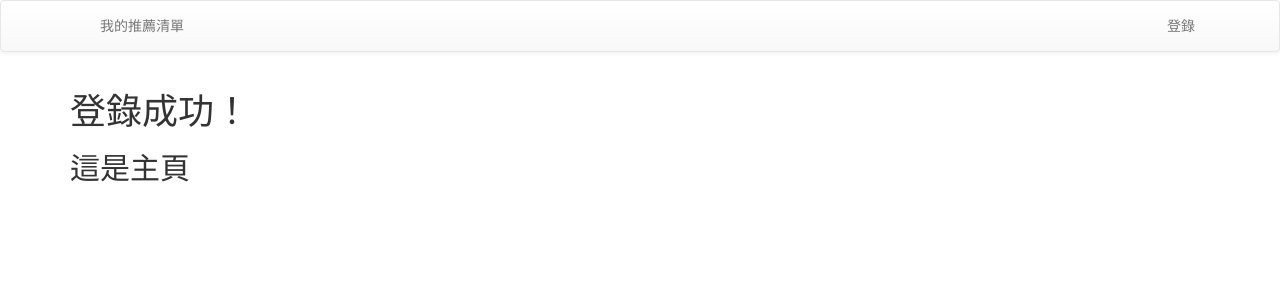
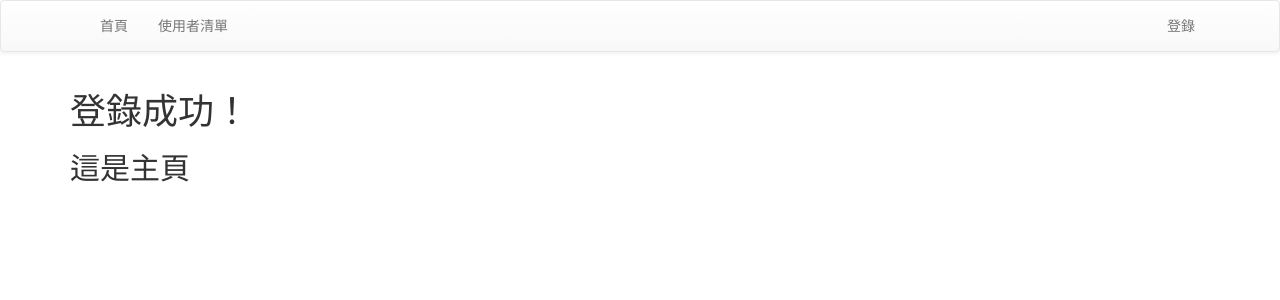
Before and after one commit to SE-Frog/Ecology_backend, a PHP site: page /index.php in a window 1280 px wide. Shown: the top 300 px of the page. Run offline with PHP 8.4, Linux system fonts and the light colour scheme.

Commit message:
加使用者清單

```diff
--- a/Views/header.php
+++ b/Views/header.php
@@ -25,11 +25,13 @@
     <div class="collapse navbar-collapse" id="bs-example-navbar-collapse-1">
       <ul class="nav navbar-nav">
         <!-- <li class="active"><a href="#"> <span class="sr-only">(current)</span></a></li> -->
-        <li><a href="myList.php">我的推薦清單</a></li>
+        <li><a href="../Views/index.php">首頁</a></li>
+        <li><a href="../Views/userinfo.php">使用者清單</a></li>
       </ul>
       <ul class="nav navbar-nav navbar-right">
       <li><a href='loginForm.php'>
         <?php
+        session_start();
         if (isset($_SESSION['uID']) && $_SESSION['uID'] == true) {
           echo "登出";
         } else {
```
